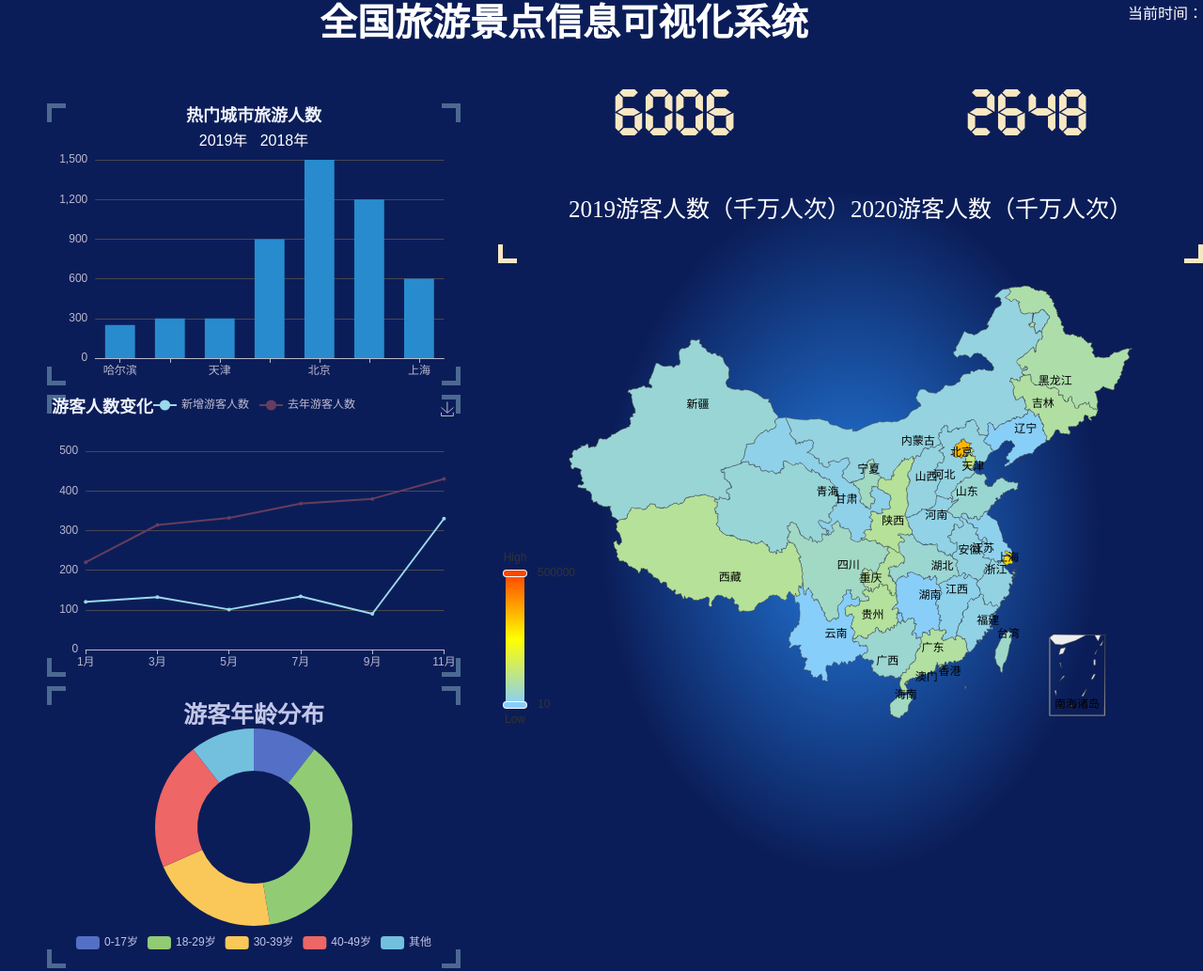
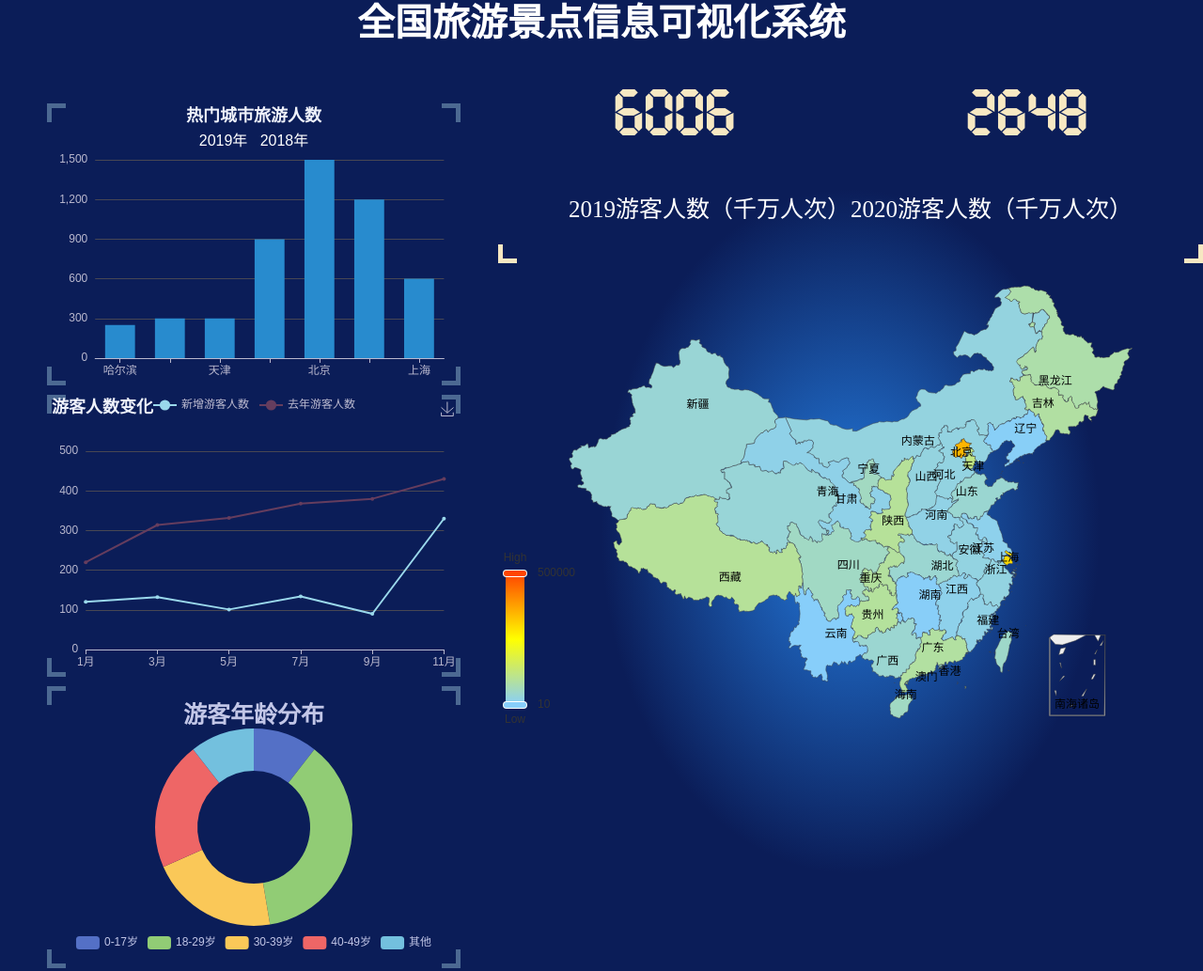
Before and after one commit to DragRiss/DragRiss.github.io, a plain HTML site: page 数据可视化/数据可视化.html in a window 1280 px wide. Shown: the top 1033 px of the page at 94% size. Drawn offline with nearby package versions, Linux system fonts and the light colour scheme.

Commit message:
Update 数据可视化.html

```diff
--- a/数据可视化/数据可视化.html
+++ b/数据可视化/数据可视化.html
@@ -12,7 +12,7 @@
 
 <body>
     <div class="top"><span>全国旅游景点信息可视化系统</span>
-        <p>当前时间：</p>
+        <p></p>
     </div>
     <div class="con">
 
```
